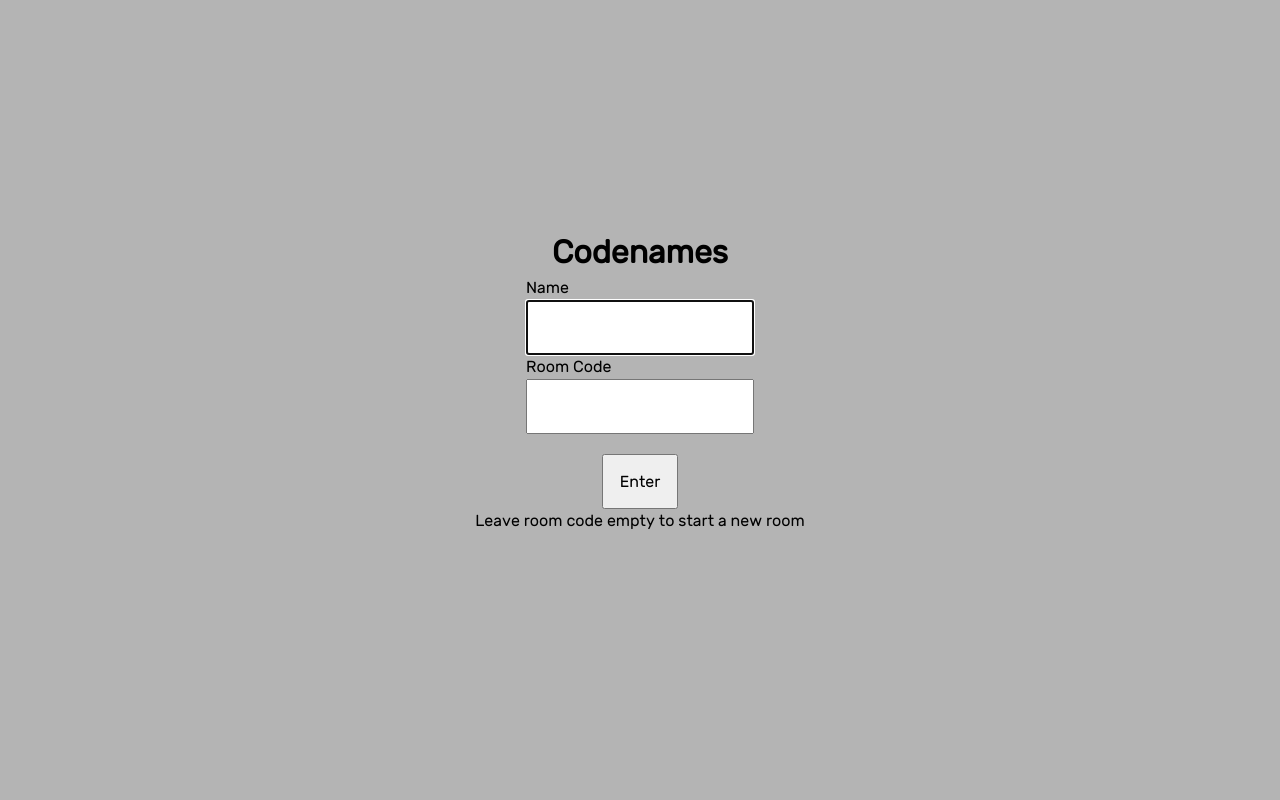
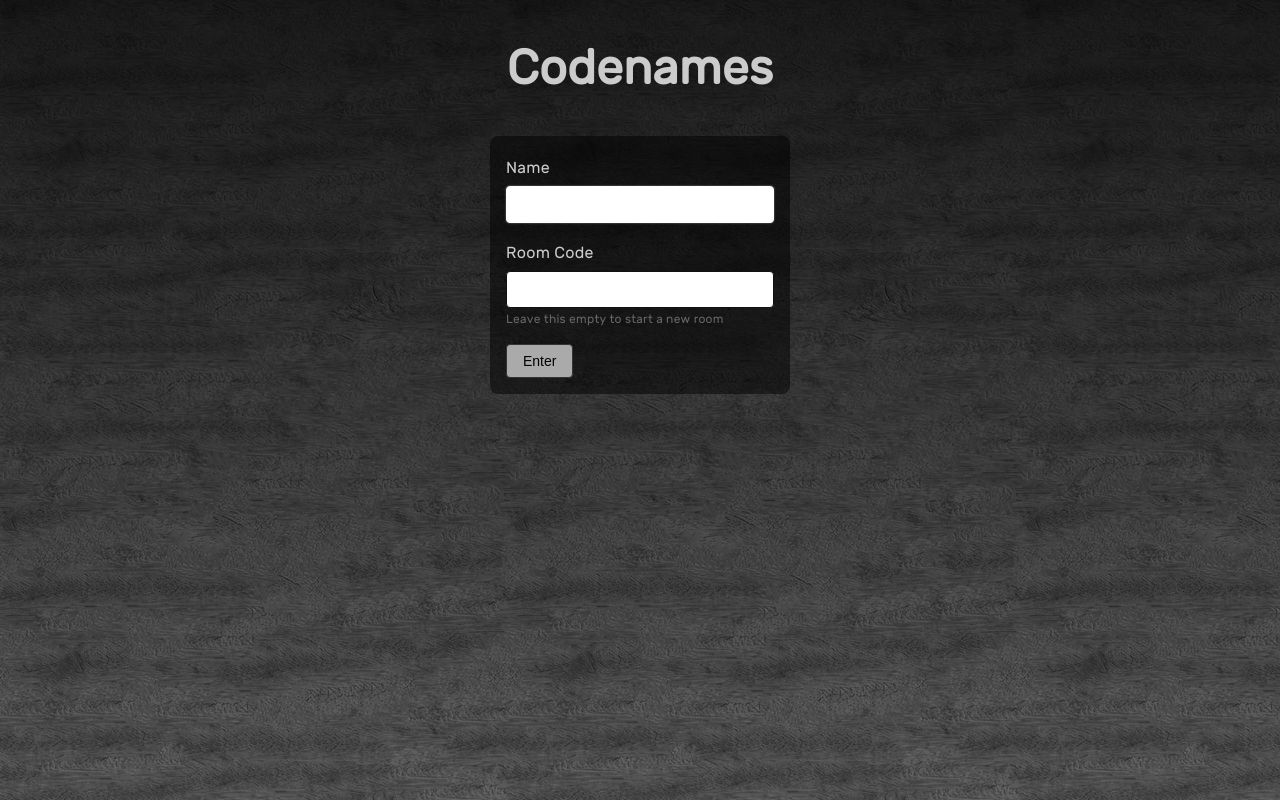
Before and after one commit to marlanperumal/codenames-frontend, a React (Create React App) app: page / in a window 1280 px wide. Built offline with nearby package versions, Linux system fonts and the light colour scheme; no server answers.

Commit message:
Cosmetic updates with a terrible commit message

```diff
--- a/package.json
+++ b/package.json
@@ -4,6 +4,7 @@
   "private": true,
   "dependencies": {
     "axios": "^0.19.2",
+    "node-sass": "^4.14.1",
     "react": "^16.13.1",
     "react-dom": "^16.13.1",
     "react-router-dom": "^5.1.2",
--- a/src/Home.js
+++ b/src/Home.js
@@ -2,29 +2,15 @@ import React, { useRef, useState, useEffect } from "react"
 import { useHistory } from "react-router-dom"
 import styled from "styled-components"
 import axios from "axios"
-
-
-const Container = styled.div`
-    display: flex;
-    flex-flow: column nowrap;
-    justify-content: center;
-    align-items: center;
-    background-color: #b4b4b4;
-    height: 100%;
-`
-
-const Form = styled.form`
-    margin-bottom: 20px;
-`
+import "./styles/home.scss"
 
 const Input = styled.input`
     text-transform: uppercase;
-`
+`;
 
-const ErrorMessage = styled.div`
-    height: 40px;
-    color: red;
-`
+const Field = styled.div`
+    margin-bottom: 1rem;
+`;
 
 export default function Home({setName, name}) {
     const [message, setMessage] = useState()
@@ -71,27 +57,29 @@ export default function Home({setName, name}) {
     }
 
     return (
-        <Container>
+        <div id="home">
             <h1>
                 Codenames
             </h1>
-            <Form name="start-form" onSubmit={onSubmit} id="start-form">
-                <label htmlFor="name" maxLength="20">
-                    Name&nbsp;
-                </label>
-                <br/>
-                <Input type="text" ref={nameInput} id="name" name="name"/>
-                <br/>
-                <label htmlFor="roomId" maxLength="6">
-                    Room Code
-                </label>
-                <br/>
-                <Input type="text" ref={roomIdInput} id="roomId" name="roomId"/>
-                <br/>
-            </Form>
-            <button type="submit" form="start-form">Enter</button>
-            <div> Leave room code empty to start a new room</div>
-            <ErrorMessage>{message}</ErrorMessage>
-        </Container>
+            <div id="login" className="form">
+                <form name="start-form" onSubmit={onSubmit} id="start-form">
+                    <Field>
+                        <label htmlFor="name">
+                            Name
+                        </label>
+                        <Input type="text" ref={nameInput} id="name" name="name" maxLength="20" />
+                    </Field>
+                    <Field>
+                        <label htmlFor="roomId">
+                            Room Code
+                        </label>
+                        <Input type="text" ref={roomIdInput} id="roomId" name="roomId" maxLength="6" />
+                        <div className="small">Leave this empty to start a new room</div>
+                    </Field>
+                    {message && <div className="error">{message}</div>}
+                    <button type="submit" className="button" form="start-form">Enter</button>
+                </form>
+            </div>
+        </div>
     )
 }
--- a/src/Room.js
+++ b/src/Room.js
@@ -1,30 +1,28 @@
 import React, { useState, useEffect } from "react"
-import { useParams, Link } from "react-router-dom"
+import { useParams } from "react-router-dom"
 import styled from "styled-components"
 import io from "socket.io-client"
 import ButtonWithConfirmation from "./ButtonWithConfirmation"
+import "./styles/room.scss"
 
 const socket = io()
 
 const teamColors = {
-    BLUE: "#1d3e6e",
-    RED: "#900001",
-    NEUTRAL: "gray",
+    BLUE: "linear-gradient(45deg, #1d2e6e, #1d4e8e)",
+    RED: "linear-gradient(45deg, #700, #A00)",
+    NEUTRAL: "#555",
     DEATH: "black",
 }
 
-const backgroundColors = {
-    BLUE: "lightsteelblue",
-    RED: "indianred",
-    NEUTRAL: "#b4b4b4",
-    DEATH: "black",
-}
+const Body = styled.div`
+    display: flex;
+    flex-direction: column;
+`
 
 const Container = styled.div`
     display: flex;
     flex-flow: row nowrap;
-    background-color: ${props => backgroundColors[props.team]};
-    height: 100%;
+    flex-grow: 1;
 `
 
 const TitleBar = styled.div`
@@ -35,35 +33,38 @@ const TitleBar = styled.div`
     justify-content: space-between;
     align-items: center;
     height: 40px;
-    padding-left: 10px;
-    padding-right: 10px;
+    padding: 10px;
+    border-bottom: solid 1px #333;
 `
 
 const Board = styled.div`
+    padding: 24px;
     display: flex;
     flex-grow: 3;
     flex-flow: column nowrap;
-    height: 100%;
+`
+const LeftPanel = styled.div`
+    display: flex;
+    flex-flow: column nowrap;
+
+    padding: 12px;
+    background-color: rgba(0,0,0,0.35);
 `
 
 const RightPanel = styled.div`
     display: flex;
     flex-flow: column nowrap;
     min-width: 400px;
-    padding-top: 10px;
-    padding-left: 10px;
-    padding-right: 10px;
+    padding: 12px 24px;
     flex-flow: column nowrap;
-    background-color: white;
-    height: 100%;
+    background-color: rgba(0,0,0,0.35);
 `
 
 const Log = styled.div`
-    height: 50%;
+    flex: 1 1 auto
 `
 
 const TeamLists = styled.div`
-    width: 100%;
     display: flex;
     flex-flow: row nowrap;
 `
@@ -76,11 +77,13 @@ const TeamList = styled.div`
 `
 
 const TeamMember = styled.div`
-    margin: 1px;
+    margin: 2px;
     padding: 1px;
     text-align: center;
     color: ${props => props.isSpyMaster ? "white" : "black"};
-    background-color: ${props => props.isSpyMaster ? teamColors[props.team] : backgroundColors[props.team]};
+    background: ${props => teamColors[props.team]};
+    border-radius: 4px;
+    color: #CCC;
 `
 
 const LogItem = styled.div`
@@ -105,28 +108,32 @@ const Card = styled.button`
     text-transform: uppercase;
     font-size: 1em;
     font-family: inherit;
-    background-color: ${(props) => (props.revealed || props.selected) ? teamColors[props.team] : "#EEEEEE"};
+    background: ${(props) => (props.revealed || props.selected) ? teamColors[props.team] : "linear-gradient(45deg, #999, #CCC)"};
     color: ${props => ((props.revealed) ? "white" : (props.selected) ? "rgba(0, 0, 0, 0)" : "black")};
     border-style: solid;
     border-width: 4px;
-    border-color: ${props => props.selected ? "black" : "white"};
+    border-color: ${props => props.selected ? "black" : "#DDD"};
     border-radius: 8px;
     width: 120px;
     height: 90px;
-    box-shadow: 4px 4px 3px grey;
-    transition: color ease-in-out 150ms;
+    box-shadow: 4px 4px 3px rgba(0,0,0,0.25);
+    transition: all 0.2s ease-in;
+    cursor: pointer;
 
     &:hover {
-        border-color: ${props => (!props.selected && "greenyellow")};
-        cursor: pointer;
-        ${props => ((!props.revealed && props.selected) && "color: #CCC")};
+        border-color: ${props => props.selected ? "black" : "white"};
+        ${props => ((!props.revealed && props.selected) && "color: #CCC;")}
+        ${(props) => (!props.revealed && !props.selected && "background: linear-gradient(45deg, #AAA, white);")}
+        ${(props) => (!props.selected && "transform: rotateX(10deg) rotateY(10deg);")}
     }
+
 `
 
-const confirmBecomeSpyMaster = "Are you sure you want to become spymaster? This will reveal all the cards to you."
+const confirmBecomeSpyMaster = "Are you sure you want to become the spy master? This will reveal all the cards to you."
 const confirmBecomeNormal = "Are you sure you want to become a normal player?"
 const confirmEndGame = "Are you sure you want to end the game and reveal all cards?"
 const confirmNewGame = "Are you sure you want to start a new game?"
+const confirmNavigateHome = "Are you sure you wish to navigate to the home page?"
 
 function arrayToObject(arr, idKey) {
     return arr.reduce((obj, item) => ({ ...obj, [item[idKey]]: item }), {})
@@ -275,34 +282,35 @@ function Room({ name }) {
     const neutralLeft = Object.keys(cards).filter(cardId => cards[cardId].team === "NEUTRAL" && !cards[cardId].selected).length
 
     return (
-        <Container team={team}>
-            <Board>
+        <Body id="room" data-team={team}>
             <TitleBar>
                 <h4>{name}</h4>
                 <h4>Room Code: {roomId}</h4>
             </TitleBar>
-                <Row>
-                    <Link to="/">
-                        <ButtonWithConfirmation>Home</ButtonWithConfirmation>
-                    </Link>
+            <Container team={team}>
+                <LeftPanel>
+                    <ButtonWithConfirmation onClick={() => window.location.href="/"} confirmText={confirmNavigateHome}>Home</ButtonWithConfirmation>
+                    <ButtonWithConfirmation onClick={newGame} confirmText={confirmNewGame}>New Game</ButtonWithConfirmation>
+                    <ButtonWithConfirmation onClick={endGame} disabled={gameComplete} confirmText={confirmEndGame}>End Game</ButtonWithConfirmation>
                     <ButtonWithConfirmation
                         onClick={switchSpyMaster}
                         disabled={gameComplete}
                         confirmText={isSpyMaster ? confirmBecomeNormal : confirmBecomeSpyMaster}
                     >
-                        {isSpyMaster ? "Become Normal" : "Become SpyMaster"}
+                        {isSpyMaster ? "Become Normal" : "Become Spy Master"}
                     </ButtonWithConfirmation>
-                    <ButtonWithConfirmation onClick={endGame} disabled={gameComplete} confirmText={confirmEndGame}>End Game</ButtonWithConfirmation>
-                    <ButtonWithConfirmation onClick={newGame} confirmText={confirmNewGame}>New Game</ButtonWithConfirmation>
-                </Row>
+                </LeftPanel>
+                <Board>
                     {cardGrid.map((row, rowId) => (
                         <Row key={rowId}>
                             {row.map(cardId => {
                                 const card = cards[cardId]
                                 return (
                                     <Card
+                                        className="card"
                                         key={cardId}
                                         team={card.team}
+                                        playerTeam={team}
                                         revealed={isSpyMaster || gameComplete}
                                         selected={card.selected}
                                         disabled={isSpyMaster || card.selected || gameComplete}
@@ -319,6 +327,7 @@ function Room({ name }) {
                     </Row>
                     <Row>
                         <Card
+                            className="card"
                             onClick={() => switchTeam("RED")}
                             revealed={true}
                             team={"RED"}
@@ -326,6 +335,7 @@ function Room({ name }) {
                             <div>{redLeft}</div>
                         </Card>
                         <Card
+                            className="card"
                             onClick={() => switchTeam("NEUTRAL")}
                             revealed={true}
                             team={"NEUTRAL"}
@@ -333,6 +343,7 @@ function Room({ name }) {
                             <div>{neutralLeft}</div>
                         </Card>
                         <Card
+                            className="card"
                             onClick={() => switchTeam("BLUE")}
                             revealed={true}
                             team={"BLUE"}
@@ -342,13 +353,8 @@ function Room({ name }) {
                     </Row>
                 </Board>
                 <RightPanel>
-                <Log>
-                    <h2 style={{textAlign: "center"}}>Message Log</h2>
-                    {messages.map((msg, i) => (
-                        <LogItem key={i}>{msg}</LogItem>
-                    ))}
-                </Log>
-                <h2 style={{textAlign: "center"}}>Teams</h2>
+                    <div style={{ height: '50%', overflow: 'auto' }}>
+                        <h2>Teams</h2>
                         <TeamLists>
                             <TeamList>
                                 { players.filter(player => player.current_team === "RED").map((player, i) => (
@@ -357,6 +363,8 @@ function Room({ name }) {
                                         team="RED"
                                         isSpyMaster={player.is_spymaster}
                                     >
+                                        {player.is_spymaster && "🕶️" || "🔍"}
+                                        {" "}
                                         {player.name}
                                     </TeamMember>
                                 ))}
@@ -368,6 +376,8 @@ function Room({ name }) {
                                         team="BLUE"
                                         isSpyMaster={player.is_spymaster}
                                     >
+                                        {player.is_spymaster && "🕶️" || "🔍"}
+                                        {" "}
                                         {player.name}
                                     </TeamMember>
                                 ))}
@@ -382,8 +392,16 @@ function Room({ name }) {
                                 {player.name}
                             </TeamMember>
                         ))}
+                    </div>
+                    <Log>
+                        <h2>Log</h2>
+                        {messages.map((msg, i) => (
+                            <LogItem key={i}>{msg}</LogItem>
+                        ))}
+                    </Log>
                 </RightPanel>
             </Container>
+        </Body>
     )
 }
 
--- a/src/index.css
+++ /dev/null
@@ -1,30 +0,0 @@
-* {
-    margin: 0;
-    padding: 0;
-    box-sizing: border-box;
-    -webkit-font-smoothing: antialiased;
-    -moz-osx-font-smoothing: grayscale;
-}
-
-body {
-    font-family: 'Hezaedrus Regular', -apple-system, BlinkMacSystemFont, "Segoe UI", Roboto, Oxygen,
-        Ubuntu, Cantarell, "Open Sans", "Helvetica Neue", sans-serif;
-    font-size: 1em;
-    line-height: 1.5;
-}
-
-#root {
-    height: 100vh;
-}
-
-input,
-textarea,
-button {
-    font-size: 1rem;
-    padding: 1rem;
-    font-family: inherit;
-}
-
-img {
-    max-width: 100%;
-}
--- a/src/index.js
+++ b/src/index.js
@@ -1,6 +1,5 @@
 import React from "react"
 import ReactDOM from "react-dom"
-import "./index.css"
 import App from "./App"
 import * as serviceWorker from "./serviceWorker"
 
--- /dev/null
+++ b/src/styles/base.scss
@@ -0,0 +1,76 @@
+@import './variables.scss';
+
+* {
+    margin: 0;
+    padding: 0;
+    box-sizing: border-box;
+    -webkit-font-smoothing: antialiased;
+    -moz-osx-font-smoothing: grayscale;
+}
+
+@mixin background($color: #777) {
+    background: url('../images/background.png'), linear-gradient(#222, $color)
+}
+
+body {
+    font-family: 'Hezaedrus Regular', -apple-system, BlinkMacSystemFont, "Segoe UI", Roboto, Oxygen, Ubuntu, Cantarell, "Open Sans", "Helvetica Neue", sans-serif;
+    font-size: 1em;
+    line-height: 1.5;
+    color: $foreground;
+    letter-spacing: 0.25px;
+}
+
+#root {
+    min-height: 100vh;
+    min-width: 100vw;
+    @include background();
+}
+
+.button {
+    font-size: 0.875rem;
+    padding: 0.5rem 1rem;
+    transition-duration: 0.4s;
+    background-color: #AAA;
+    border: solid 1px #333;
+    border-radius: 0.25rem;
+    cursor: pointer;
+
+    &:hover {
+        background-color: #EEE;
+        box-shadow: 0px 2px 6px change-color($highlight, $alpha: 0.5);
+    }
+}
+
+label {
+    display: block;
+    margin: 0.25rem 0rem;
+}
+
+input,
+textarea {
+    font-size: 1rem;
+    padding: 0.5rem;
+    font-family: inherit;
+    width: 100%;
+    margin: 0.125rem 0;
+    border-radius: $radius;
+    border: solid 1px $border;
+    outline: none;
+
+    &:focus {
+        border-color: $highlight;
+        box-shadow: 0 0 2px 0 change-color($highlight, $alpha: 0.5);
+    }
+}
+
+.small {
+    font-size: 0.75rem;
+    color: $muted
+}
+
+.form {
+    display: block;
+    background: rgba(0, 0, 0, 0.5);
+    border-radius: $radius * 2;
+    padding: 1rem;
+}
--- /dev/null
+++ b/src/styles/home.scss
@@ -0,0 +1,32 @@
+@import './base.scss';
+
+#home {
+  display: flex;
+  flex-direction: column;
+  min-height: 100vh;
+  min-width: 100vw;
+
+  @include background();
+
+  h1 {
+    text-align: center;
+    font-size: 3rem;
+    margin: 2rem 0;
+  }
+
+  .error {
+    font-size: 0.875rem;
+    display: block;
+    border: solid 1px darken($danger, 10%);
+    border-radius: $radius;
+    padding: 0.5rem;
+    background-color: change-color($danger, $alpha: 0.15);
+    color: $danger;
+    margin: 1rem 0;
+  }
+
+  #login {
+    width: 300px;
+    margin: 0 auto;
+  }
+}
--- /dev/null
+++ b/src/styles/room.scss
@@ -0,0 +1,15 @@
+@import './base.scss';
+
+#room {
+  min-height: 100vh;
+  min-width: 100vw;
+  @include background($team-neutral);
+
+  &[data-team="RED"] {
+    @include background($team-red);
+  }
+
+  &[data-team="BLUE"] {
+    @include background($team-blue);
+  }
+}
--- /dev/null
+++ b/src/styles/variables.scss
@@ -0,0 +1,10 @@
+$muted: #666;
+$foreground: #CCC;
+$danger: #B00;
+$highlight: #FFF;
+$border: #111;
+$team-blue: #1d3e6e;
+$team-red: #900001;
+$team-neutral: #777;
+
+$radius: 0.25rem;
```
Also changed, not shown: src/ButtonWithConfirmation.js (+11 -22 lines), src/images/background.png (added), 1 other file (tests, documents, lock files or other folders). Lines whose indentation alone changed are shown as unchanged.
